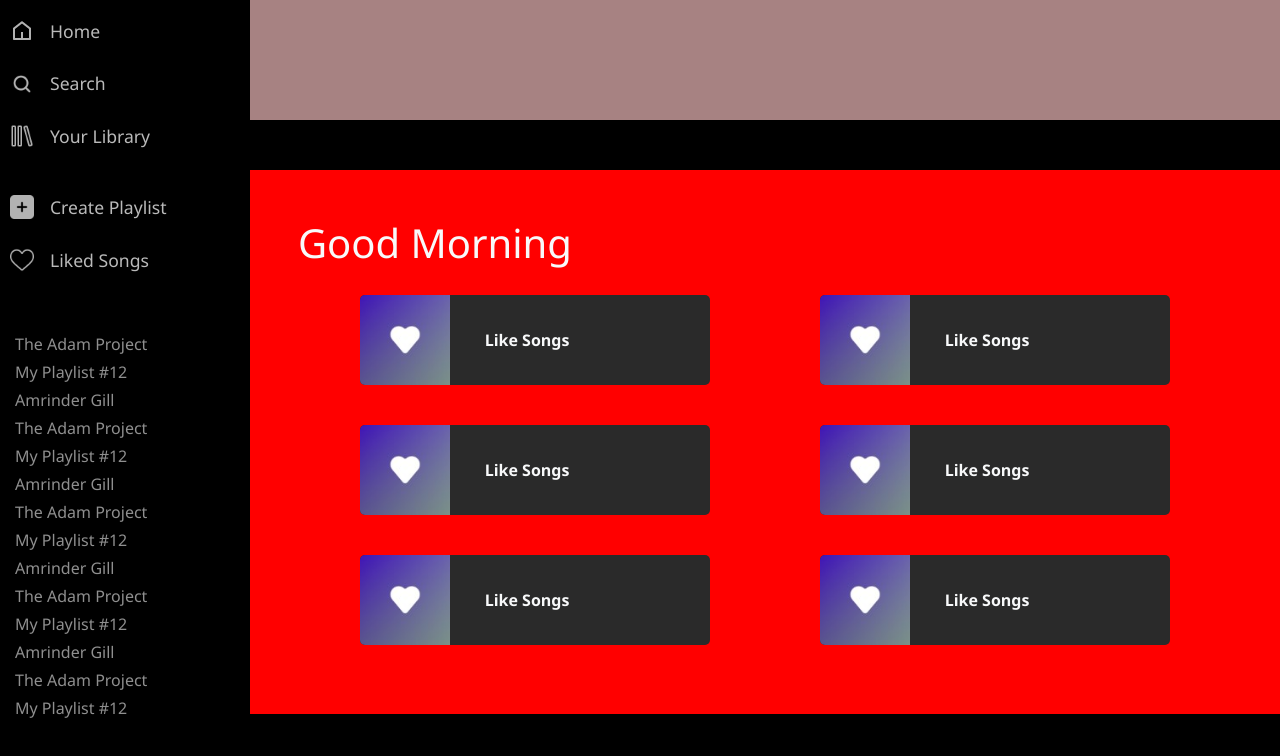
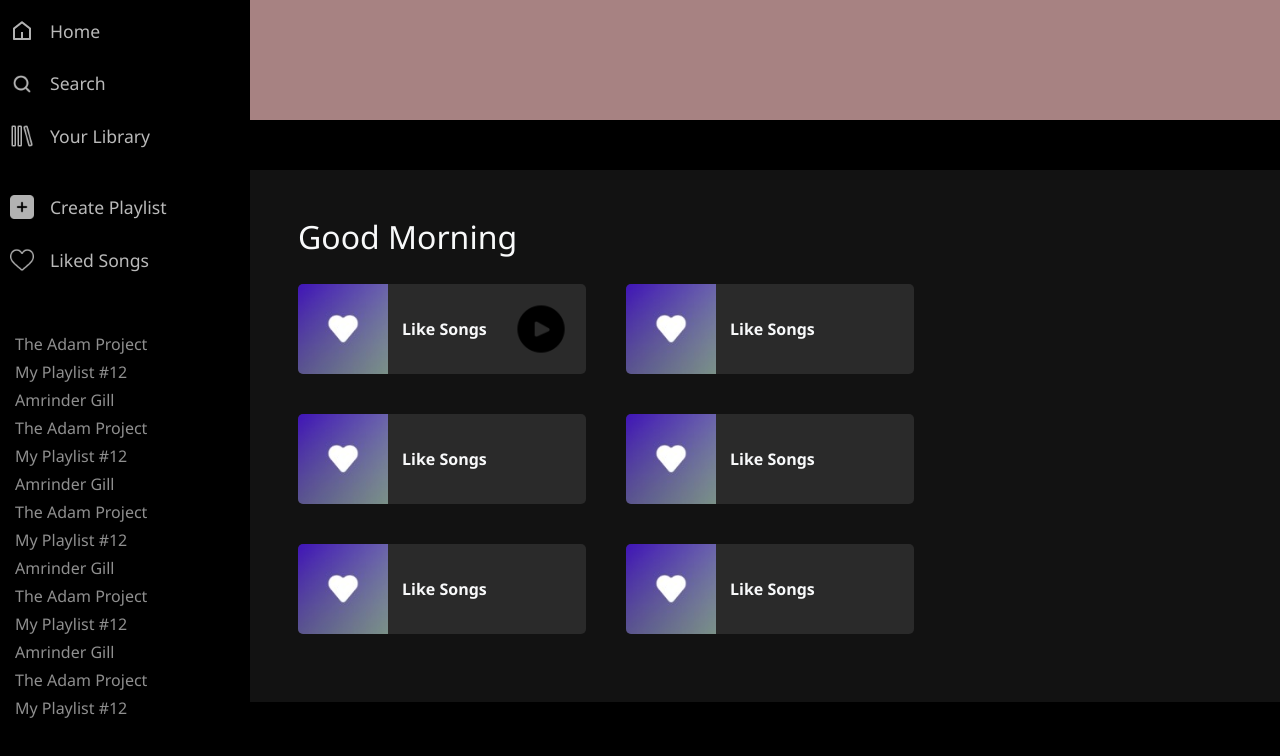
Before and after one commit to Satwinder04/spotify-clone, a React (Create React App) app: page / in a window 1280 px wide. Shown: the top 756 px of the page. Built offline with nearby package versions, Linux system fonts and the light colour scheme.

Commit message:
new updates

```diff
--- a/src/components/Home.js
+++ b/src/components/Home.js
@@ -138,17 +138,23 @@ function Home() {
             <div className="r-nav"></div>
             <div className="r-body">
               <div className="r-body-box">
-                <div className="card-box">
-                  <div className="text-start my-5 col-md-12 d-flex justify-content-evenly flex-wrap">
+                <div className="card-box d-flex justify-content-center">
+                  <div className="px-5 sub-card-box">
+                    <div className="text-start my-5 col-md-12 d-flex justify-content-start flex-wrap">
                       <div className="col-md-12">
-                      <p className="h1 mx-5 text-light">Good Morning</p>
+                        <p className="col-md-3 h2 text-light">
+                          Good Morning
+                        </p>
                       </div>
                       <div className="col-md-3 card1 d-flex align-items-center">
-                      <div className="col-md-4">
-                        <img src="../img/like.jpg" />
+                        <div className="col-md-4 ">
+                          <img className="card-dp" src="../img/like.jpg" />
                         </div>
-                      <div className="col-md-8">
-                        <p className="text-start mx-2 text-light">Like Songs</p>
+                        <div className="col-md-8 d-flex align-items-center justify-content-between">
+                          <p className="text-start mx-2 text-light">
+                            Like Songs
+                          </p>
+                          <img className="p-3 text-end" src="../img/play-button.png"/>
                         </div>
                       </div>
                       <div className="col-md-3 card1 d-flex align-items-center">
@@ -156,7 +162,9 @@ function Home() {
                           <img src="../img/like.jpg" />
                         </div>
                         <div className="col-md-8 ">
-                        <p className="text-start mx-2 text-light">Like Songs</p>
+                          <p className="text-start mx-2 text-light">
+                            Like Songs
+                          </p>
                         </div>
                       </div>
                       <div className="col-md-3 card1 d-flex align-items-center">
@@ -164,7 +172,9 @@ function Home() {
                           <img src="../img/like.jpg" />
                         </div>
                         <div className="col-md-8 ">
-                        <p className="text-start mx-2 text-light">Like Songs</p>
+                          <p className="text-start mx-2 text-light">
+                            Like Songs
+                          </p>
                         </div>
                       </div>
                       <div className="col-md-3 card1 d-flex align-items-center">
@@ -172,7 +182,9 @@ function Home() {
                           <img src="../img/like.jpg" />
                         </div>
                         <div className="col-md-8">
-                        <p className="text-start mx-2 text-light">Like Songs</p>
+                          <p className="text-start mx-2 text-light">
+                            Like Songs
+                          </p>
                         </div>
                       </div>
                       <div className="col-md-3 card1 d-flex align-items-center">
@@ -180,7 +192,9 @@ function Home() {
                           <img src="../img/like.jpg" />
                         </div>
                         <div className="col-md-8 ">
-                        <p className="text-start mx-2 text-light">Like Songs</p>
+                          <p className="text-start mx-2 text-light">
+                            Like Songs
+                          </p>
                         </div>
                       </div>
                       <div className="col-md-3 card1 d-flex align-items-center">
@@ -188,7 +202,10 @@ function Home() {
                           <img src="../img/like.jpg" />
                         </div>
                         <div className="col-md-8 ">
-                        <p className="text-start mx-2 text-light">Like Songs</p>
+                          <p className="text-start mx-2 text-light">
+                            Like Songs
+                          </p>
+                        </div>
                       </div>
                     </div>
                   </div>
--- a/src/index.css
+++ b/src/index.css
@@ -165,12 +165,17 @@ html,body{
   overflow: auto;
 }
 .card-box{
+  position: relative;
   width: auto;
   min-height: 400px;
   margin: 50px 0;
-  background: red;
-  padding: 1px 0px;
-
+  background: rgb(18, 18, 18);
+  padding: 0px 0px;
+  display: flex;
+  justify-content: center;
+}
+.sub-card-box{
+ width: auto;
 }
 .bottom{
   min-height:10vh;
@@ -178,13 +183,20 @@ html,body{
   background: #000;
 }
 .card1{
-  margin: 20px 0;
-  width: 350px;
+  margin: 20px 0px;
+  margin-right: 40px;
+  /* min-width: 350px; */
+  width: 22.5vw;
   background: rgb(42, 42, 42);
   border-radius:5px;
   transition: 0.3s ease-in-out;
   overflow: hidden;
   cursor: pointer;
+}
+@media screen and (min-width: 1800px){
+  .card1{
+    width:25vw ;
+  }
 }
 .card1 img{
   height:90px;
@@ -196,10 +208,17 @@ html,body{
   font-weight: 700;
   font-size: 1rem;
 }
+.card1 p::after{
+  font-weight: 700;
+  font-size: 1rem;
+}
 
 .card1:hover{
   background: rgb(65, 65, 65);
 }
-.card1:hover img{
+.card1:hover .card-dp{
   box-shadow: 5px 0px 32px 0px rgba(0,0,0,0.4);
 }
+.paly-botton{
+  width: 20px;
+}
```
Also changed, not shown: public/img/play-button.png (added). Lines whose indentation alone changed are shown as unchanged.
